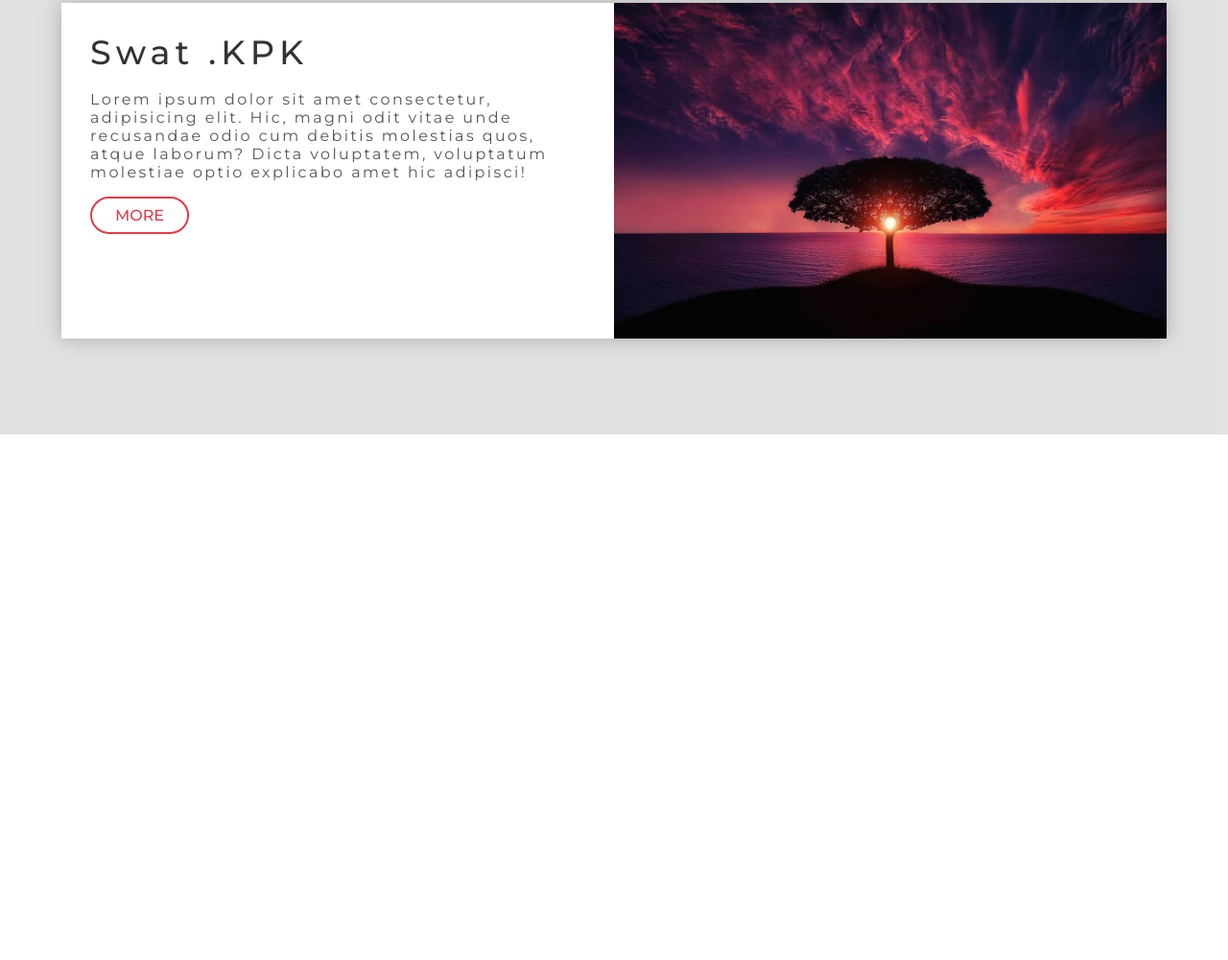
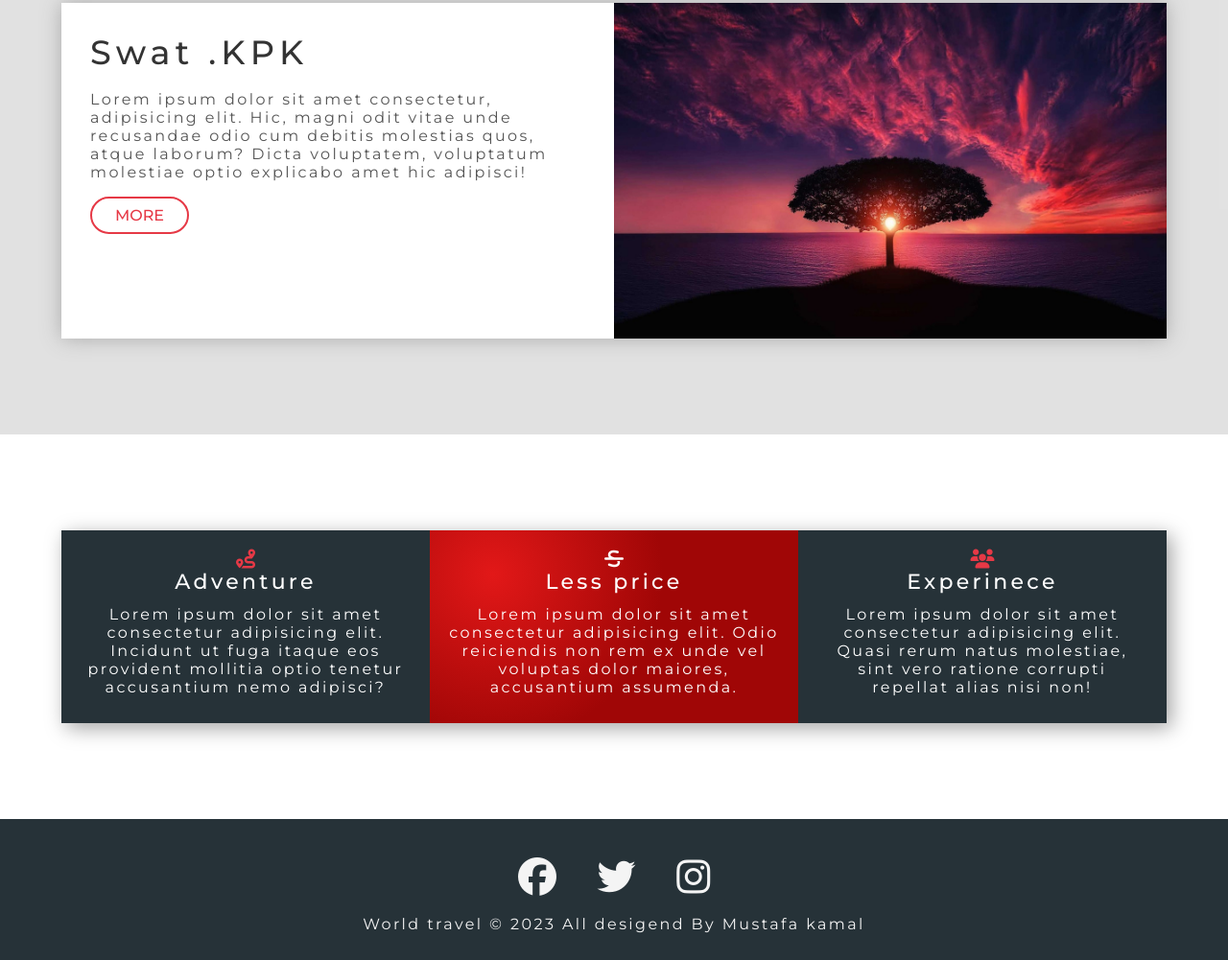
Before and after one commit to Younas22/5_Mustafa_assignment, a plain HTML site: page lecture 27 (travel Website)/home.html in a window 1280 px wide. Shown: the part 1307-2308 px from the top of the page at 96% size. Before the commit the page ends 1760 px from the top, so only its background shows below. Drawn offline with Linux system fonts and the light colour scheme.

Commit message:
Lecture #31 Assignment Done

```diff
--- a/lecture 27 (travel Website)/css/style.css
+++ b/lecture 27 (travel Website)/css/style.css
@@ -188,3 +188,44 @@
     display: block;
     clear: both;
 }
+
+/* #############Feauter section styling################### */
+
+.feautres{
+    padding: 10rem 0;
+}
+.box-wrapper{
+   box-shadow: 5px 5px 20px 0px rgba(0, 0, 0, 0.365);
+}
+
+.box{
+    width: 33.3333%;
+    float: left;
+    padding: 2rem;
+    text-align: center;
+}
+.box-1, .box-3{
+    background: #263238;
+    color: #ffff;
+}
+.box-2{
+    background-image: radial-gradient( circle farthest-corner at 17.1% 22.8%,  rgba(226,24,24,1) 0%, rgba(160,6,6,1) 50% );
+    color: #ffff;
+}
+.box-wrapper::after{
+    content: '';
+    display: block;
+    clear: both;
+}
+
+/* #############FOOTER STYLING################# */
+.footer{
+    background: #263238;
+    color: #f4f4f4;
+    padding: 2rem;
+    text-align: center;
+
+}
+.social-media-links i{
+    margin: 2rem;
+}
--- a/lecture 27 (travel Website)/home.html
+++ b/lecture 27 (travel Website)/home.html
@@ -4,6 +4,7 @@
     <meta charset="UTF-8">
     <meta name="viewport" content="width=device-width, initial-scale=1.0">
     <link rel="stylesheet" href="./css/style.css">
+    <script src="https://kit.fontawesome.com/6417d17d3d.js" crossorigin="anonymous"></script>
     <title>Travel Website | Welcom</title>
 </head>
 <body>
@@ -50,5 +51,36 @@
     </div>
 
 </section>
+<section class="feautres">
+    <div class="container">
+    <div class="box-wrapper">
+        <div class="box box-1">
+            <i class="fa-solid fa-route fa-2x text-red"></i>
+            <h2 class="md-heading">Adventure</h2>
+            <p>Lorem ipsum dolor sit amet consectetur adipisicing elit. Incidunt ut fuga itaque eos provident mollitia optio tenetur accusantium nemo adipisci?</p>
+        </div>
+        <div class="box box-2">
+            <i class="fa-solid fa-strikethrough fa-2x"></i>
+            <h2 class="md-heading">Less price</h2>
+            <p>Lorem ipsum dolor sit amet consectetur adipisicing elit. Odio reiciendis non rem ex unde vel voluptas dolor maiores, accusantium assumenda.</p>
+        </div>
+        <div class="box box-3">
+            <i class="fa-solid fa-users fa-2x text-red"></i>
+            <h2 class="md-heading">Experinece</h2>
+            <p>Lorem ipsum dolor sit amet consectetur adipisicing elit. Quasi rerum natus molestiae, sint vero ratione corrupti repellat alias nisi non!</p>
+        </div>
+    </div>
+</div>
+</section>
+   <footer class="footer">
+    <div class="div social-media-links">
+    <i class="fab fa-facebook fa-4x"></i>
+    <i class="fab fa-twitter fa-4x"></i>
+    <i class="fab fa-instagram fa-4x"></i>
+</div>
+    <p>World travel &copy; 2023 All desigend By Mustafa kamal</p>
+
+   </footer>
+
 </body>
 </html>
```
